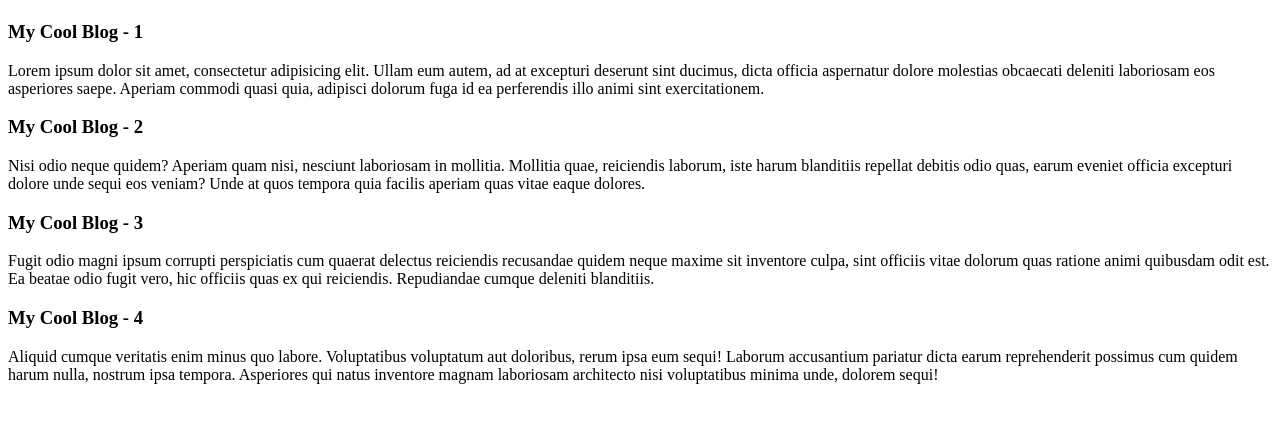
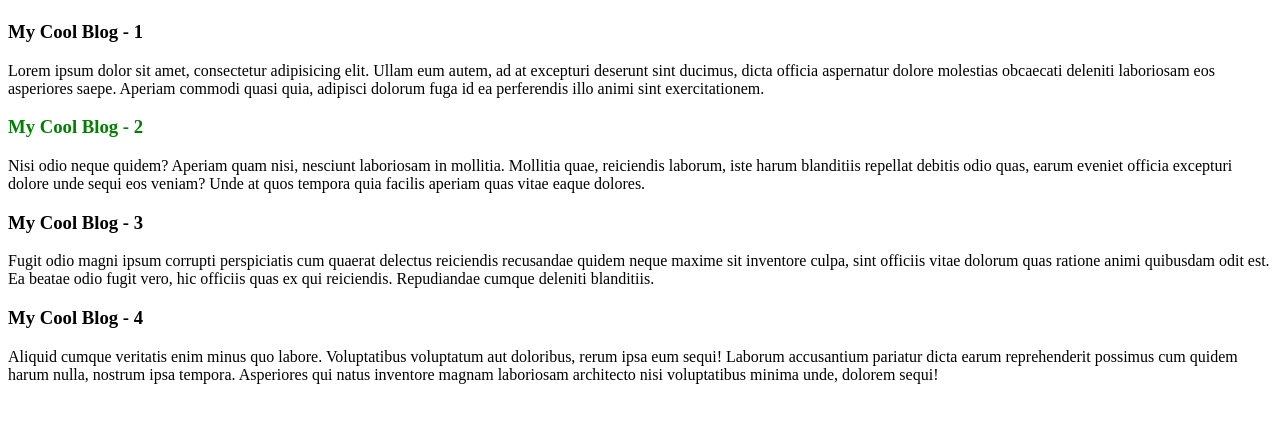
Before and after one commit to Sagar-DU/js-dom, a plain HTML site: page dom.html in a window 1280 px wide. Shown: the part 59-482 px from the top of the page. Drawn offline with Linux system fonts and the light colour scheme.

Commit message:
styled with js

```diff
--- a/dom.html
+++ b/dom.html
@@ -17,7 +17,7 @@
                     <p>Lorem ipsum dolor sit amet, consectetur adipisicing elit. Ullam eum autem, ad at excepturi deserunt sint ducimus, dicta officia aspernatur dolore molestias obcaecati deleniti laboriosam eos asperiores saepe. Aperiam commodi quasi quia, adipisci dolorum fuga id ea perferendis illo animi sint exercitationem.</p>
                 </article>
                 <article>
-                    <h3>My Cool Blog - 2</h3>
+                    <h3 id="second-title">My Cool Blog - 2</h3>
                     <p>Nisi odio neque quidem? Aperiam quam nisi, nesciunt laboriosam in mollitia. Mollitia quae, reiciendis laborum, iste harum blanditiis repellat debitis odio quas, earum eveniet officia excepturi dolore unde sequi eos veniam? Unde at quos tempora quia facilis aperiam quas vitae eaque dolores.</p>
                 </article>
                 <article>
@@ -43,6 +43,9 @@
         for(let p of blogDetails){
             console.log(p.innerText);
         }
+        //Styling with JavaScript
+        document.getElementById("second-title").style.color = "Green";
+
     </script>
 </body>
 </html>
```
